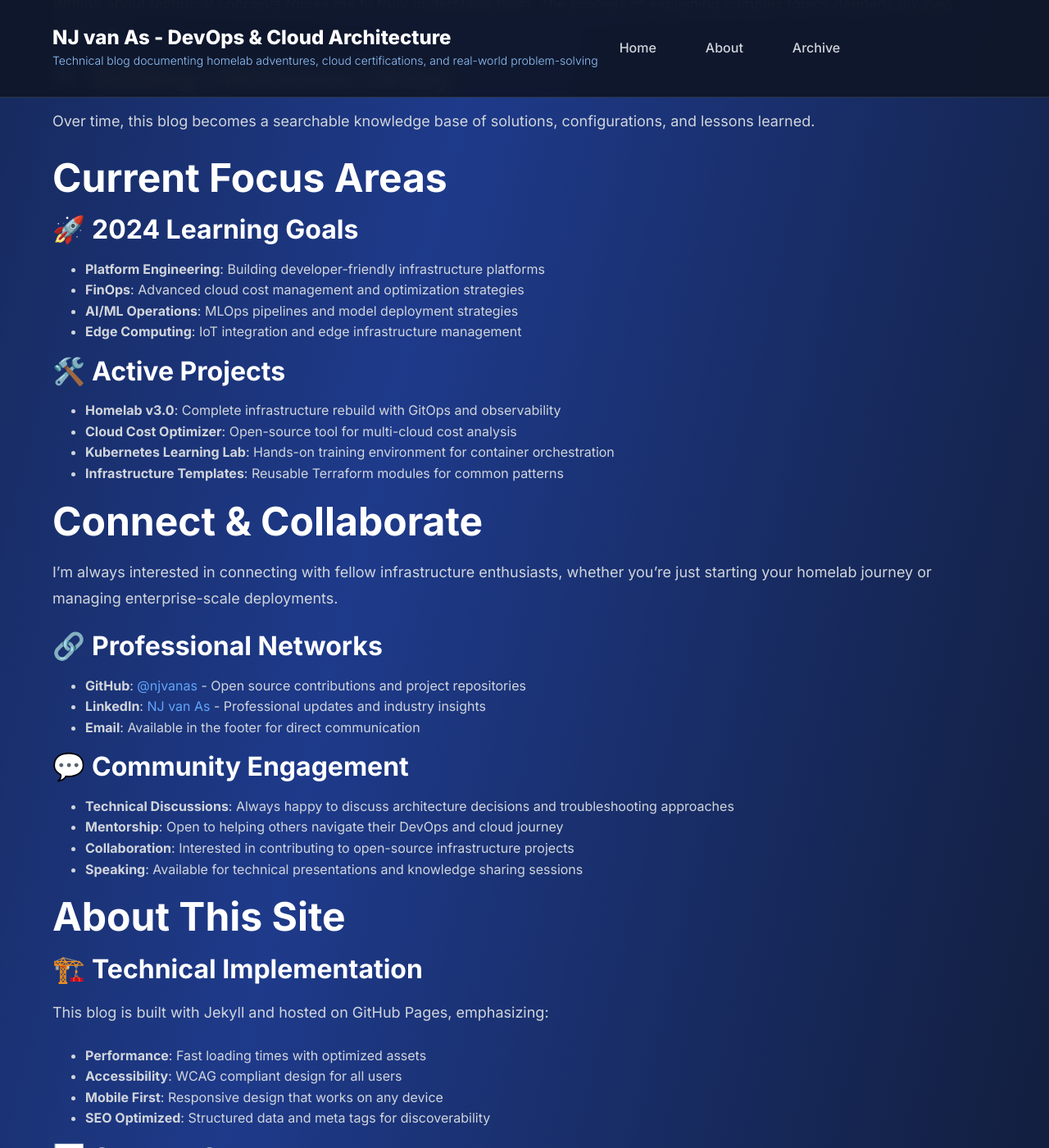
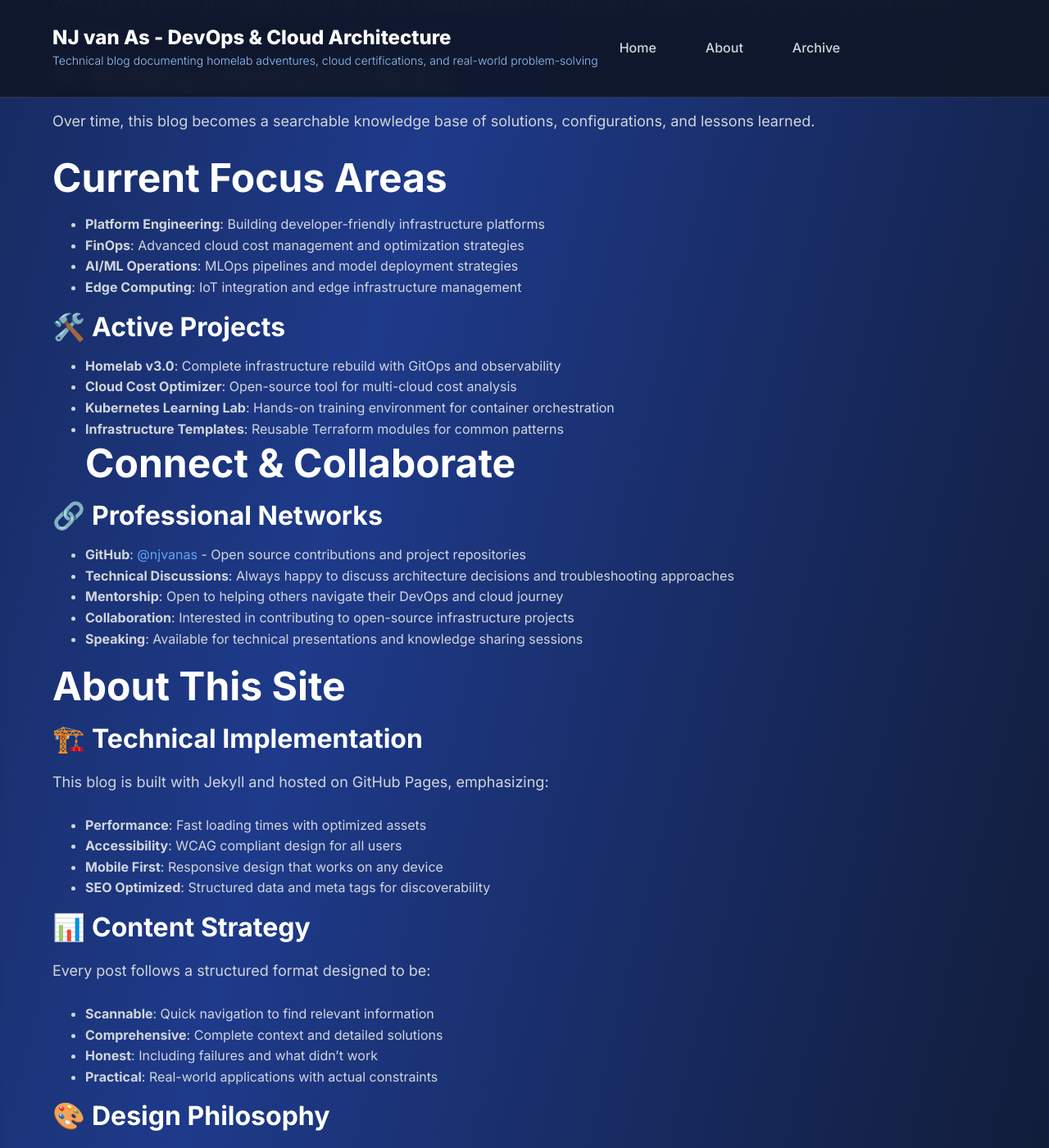
Before and after one commit to njvanas/Blog, a Jekyll site: the page built from about.md, in a window 1280 px wide and 1400 px high, scrolled down 2995 px. Shown: the whole window at 82% size. Built offline with Jekyll 4.4.1, drawn with Linux system fonts in a browser that asks for light colours.

```diff
--- a/about.md
+++ b/about.md
@@ -90,7 +90,6 @@ Over time, this blog becomes a searchable knowledge base of solutions, configura
 
 ## Current Focus Areas
 
-### 🚀 **2024 Learning Goals**
 - **Platform Engineering**: Building developer-friendly infrastructure platforms
 - **FinOps**: Advanced cloud cost management and optimization strategies
 - **AI/ML Operations**: MLOps pipelines and model deployment strategies
@@ -101,17 +100,11 @@ Over time, this blog becomes a searchable knowledge base of solutions, configura
 - **Cloud Cost Optimizer**: Open-source tool for multi-cloud cost analysis
 - **Kubernetes Learning Lab**: Hands-on training environment for container orchestration
 - **Infrastructure Templates**: Reusable Terraform modules for common patterns
-
 ## Connect & Collaborate
 
-I'm always interested in connecting with fellow infrastructure enthusiasts, whether you're just starting your homelab journey or managing enterprise-scale deployments.
 
 ### 🔗 **Professional Networks**
 - **GitHub**: [@njvanas](https://github.com/njvanas) - Open source contributions and project repositories
-- **LinkedIn**: [NJ van As](https://linkedin.com/in/njvanas) - Professional updates and industry insights
-- **Email**: Available in the footer for direct communication
-
-### 💬 **Community Engagement**
 - **Technical Discussions**: Always happy to discuss architecture decisions and troubleshooting approaches
 - **Mentorship**: Open to helping others navigate their DevOps and cloud journey
 - **Collaboration**: Interested in contributing to open-source infrastructure projects
```
